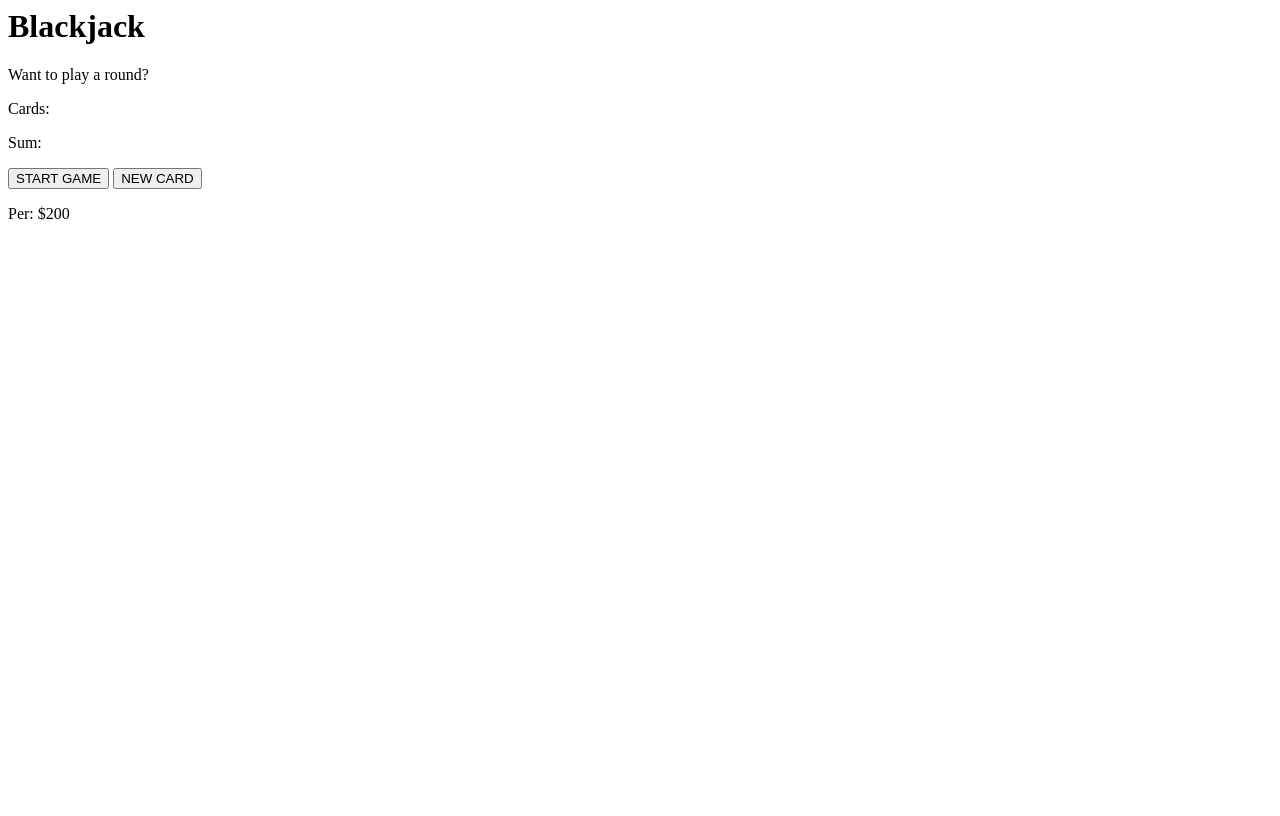
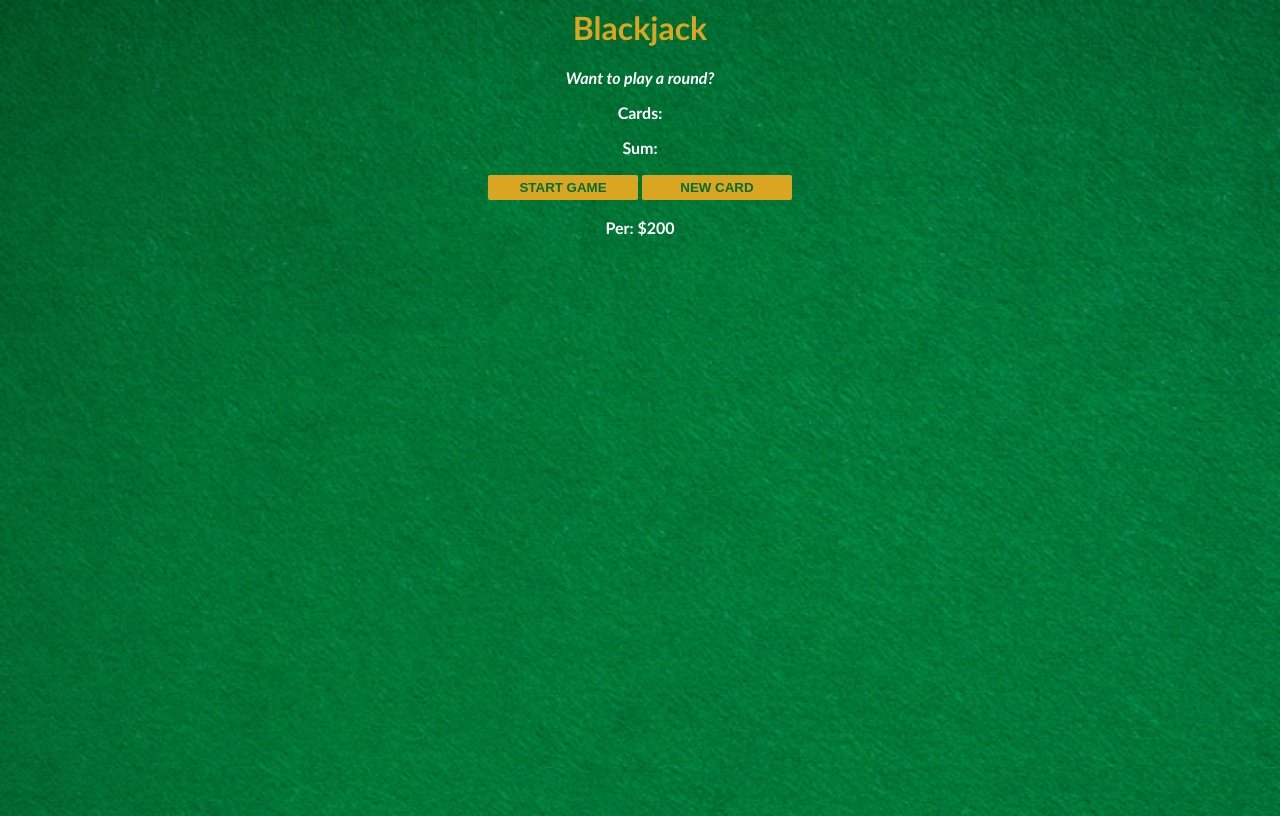
Before and after one commit to Hushhhy/simpleBlackjackGame, a plain HTML site: page index.html in a window 1280 px wide. Drawn offline with Linux system fonts and the light colour scheme.

Commit message:
fix: path

```diff
--- a/index.html
+++ b/index.html
@@ -1,6 +1,6 @@
 <html>
     <head>
-        <link rel="stylesheet" href="index.css">
+        <link rel="stylesheet" href="style.css">
     </head>
     <body>
         <h1>Blackjack</h1>
--- a/style.css
+++ b/style.css
@@ -5,6 +5,7 @@
     font-weight: bold;
     color: white;
     text-align: center;
+    min-height: 100vh;
 }
 
 h1 {
```
